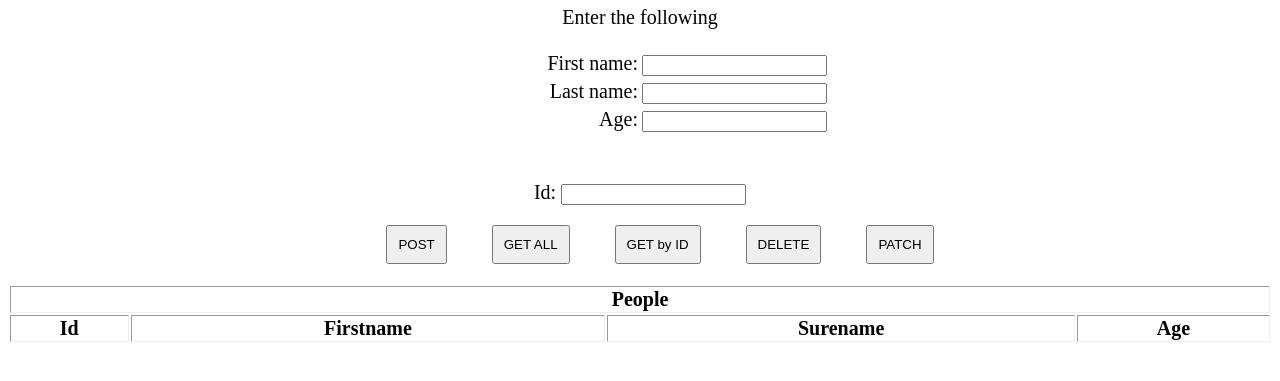
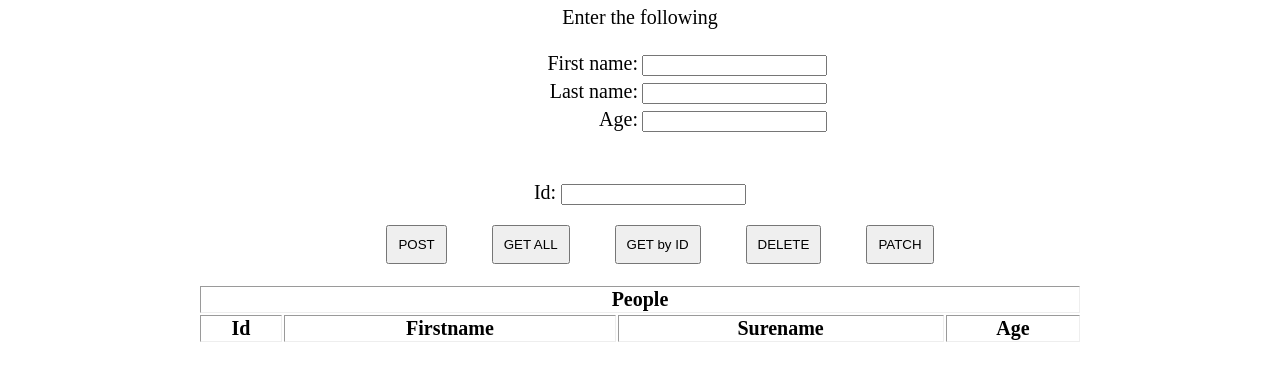
Before and after one commit to DavidTorbics20/webservices-nosql-syt, a website: page src/website/html/index.html in a window 1280 px wide. Shown: the part 95-476 px from the top of the page. Drawn offline with Linux system fonts and the light colour scheme.

Commit message:
small change

```diff
--- a/src/website/css/style.css
+++ b/src/website/css/style.css
@@ -24,6 +24,11 @@ li {
     padding: 20px;
 }
 
+#output {
+    width: 70%;
+    margin: 0 auto;
+}
+
 button {
     padding: 10px;
 }
--- a/src/website/html/index.html
+++ b/src/website/html/index.html
@@ -8,7 +8,7 @@
     <meta name="viewport" content="width=device-width, initial-scale=1.0">
 
     <link rel="stylesheet" type="text/css" href="../css/style.css"/>
-    <link rel="icon" type="image/x-icon" href="../images/favicon.ico"/>
+    <link rel="icon" type="image/x-icon" href="../images/logo-hexagon-card.ico"/>
 </head>
 
 <body>
```
